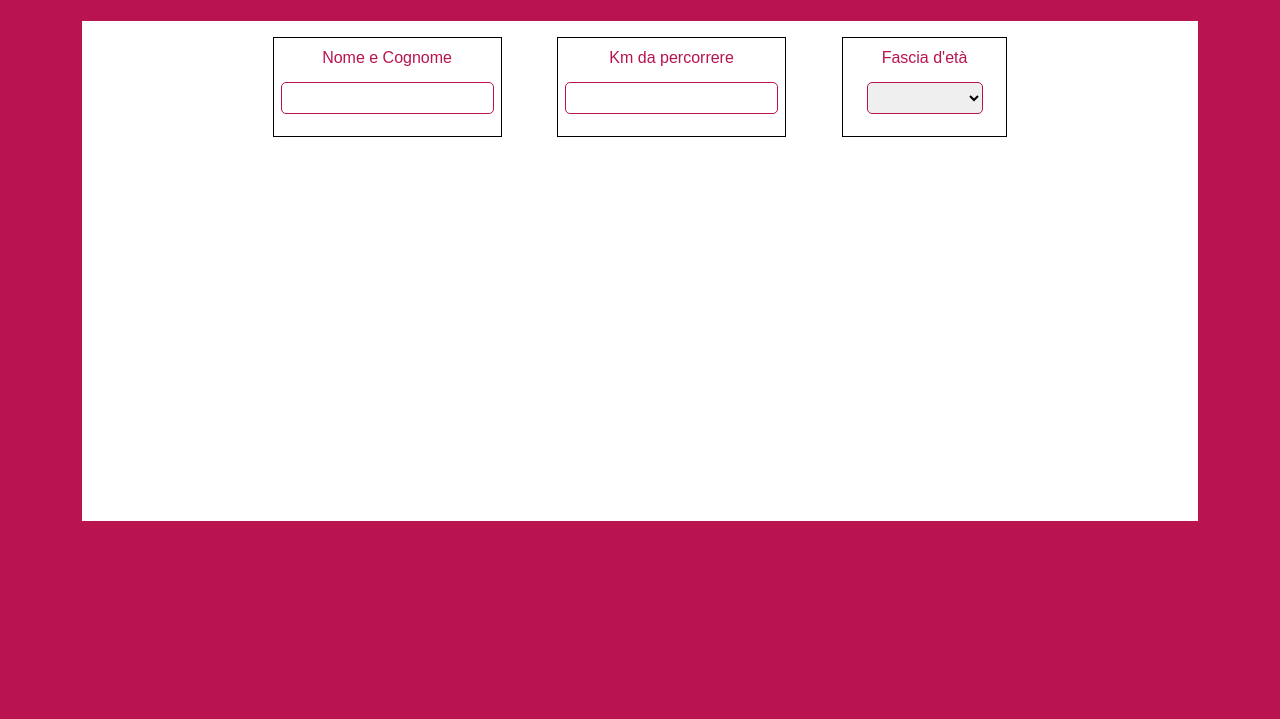
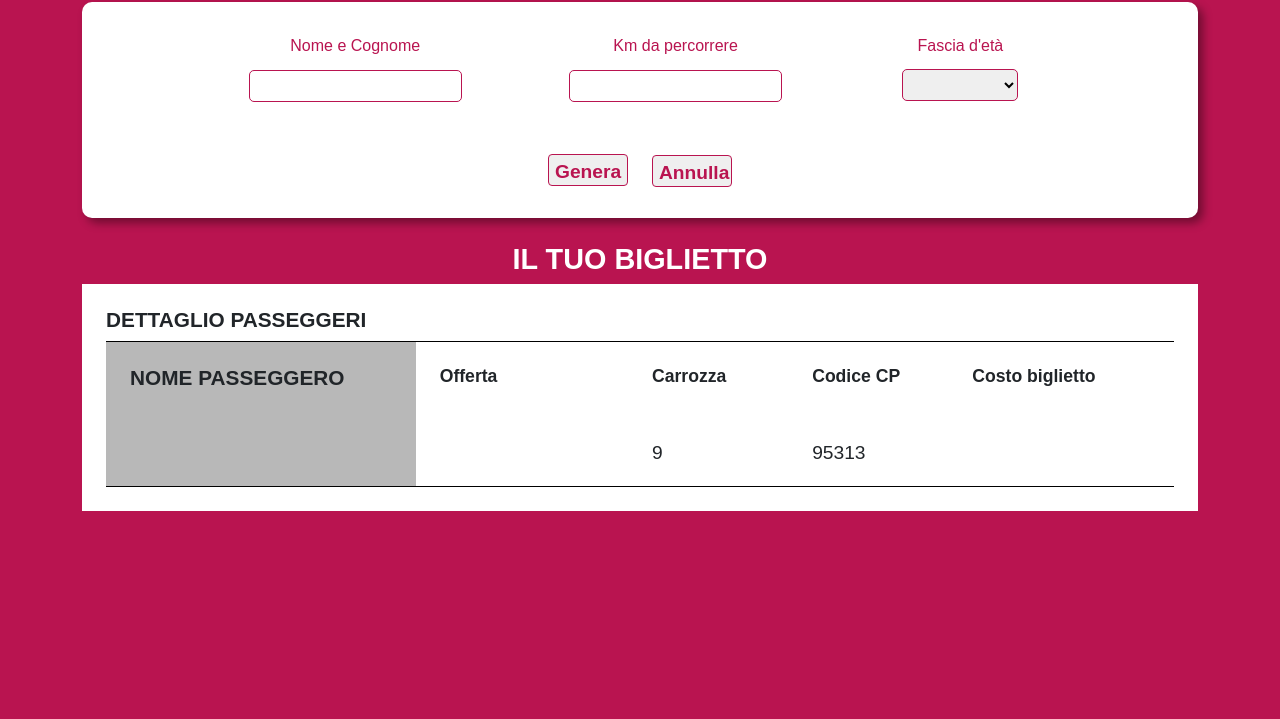
Before and after one commit to katy01101011/js-biglietto-treno-form, a plain HTML site: page index.html in a window 1280 px wide. Shown: the part 81-800 px from the top of the page. Drawn offline with nearby package versions, Linux system fonts and the light colour scheme.

Commit message:
btn genera: non funziona

```diff
--- a/css/style.css
+++ b/css/style.css
@@ -1,21 +1,35 @@
 :root {
     --bordeaux: #B91450;
-    --orange: #ED9D57;
 }
 
 /* COMMON */
 
 h2 {
     color: white;
-    font-size: 2rem;
+    font-size: 1.8rem;
     font-weight: bold;
     text-transform: uppercase;
     text-align: center;
-    margin: 2rem;
+}
+
+h3 {
+    font-size: 1.3rem;
+    font-weight: bold;
+    text-transform: uppercase;
 }
 
 h4 {
     font-size: 1rem;
+}
+
+h5 {
+    font-size: 1.1rem;
+    font-weight: bold;
+}
+
+p {
+    font-size: 1.2rem;
+    margin: 0;
 }
 
 body {
@@ -24,23 +38,20 @@ body {
 
 }
 
+/* Form */
+
 form {
     background-color: white;
     width: 100%;
-    height: 500px;
     line-height: 2rem;
+    border-radius: 10px;
+    box-shadow: 5px 5px 10px 0px rgba(0, 0, 0, .4);
 }
 
 form .row {
     margin: auto;
-    width: 70%;
+    width: 80%;
     line-height: 2.5rem;
-}
-
-.box {
-    border: 1px solid black;
-    width: 100%;
-    height: 100px;
 }
 
 label {
@@ -53,6 +64,48 @@ input, select {
     border-radius: 5px;
 }
 
-option {
+/* Buttons */
+
+button {
+    color: var(--bordeaux);
+    font-size: 1.2rem;
+    width: 80px;
     height: 2rem;
+    line-height: 2rem;
+    border-radius: 4px;
+    border: 1px solid var(--bordeaux);
 }
+
+/* Ticket */
+
+.ticket {
+    width: 100%;
+    background-color: white;
+    /* display: none; */
+}
+
+.ticket .row {
+    border-top: 1px solid black;
+    border-bottom: 1px solid black;
+}
+
+.passenger-ticket>div:nth-child(1) {
+    width: 29%;
+    background-color: rgb(184, 184, 184);
+}
+
+.passenger-ticket>div:nth-child(2) {
+    width: 21%;
+}
+
+.passenger-ticket>div:nth-child(3) {
+    width: 15%;
+}
+
+.passenger-ticket>div:nth-child(4) {
+    width: 15%;
+}
+
+.passenger-ticket>div:nth-child(5) {
+    width: 20%;
+}
--- a/index.html
+++ b/index.html
@@ -11,49 +11,96 @@
 </head>
 <body>
     <nav>
-        <div class="container">
+        <div class="container my-4">
             <h2>
                 Calcola il prezzo del tuo biglietto
             </h2>
-            <form class="container-fluid p-3">
-                <div class="row justify-content-between">
-                    <div class="col-4">
-                        <div class="box">
+            <!-- Form -->
+            <form class="container-fluid p-4 mt-4">
+                <!-- Input -->
+                <div class="row justify-content-center justify-content-md-between">
+                    <div class="col-10 col-md-4">
                         <div class="form-item text-center">
-                            <label for="user-name">Nome e Cognome</label>
-                            <input type="text" name="user-name" id="user-name">
-                        </div>
+                            <label for="passenger-name">Nome e Cognome</label>
+                            <input type="text" name="passenger-name" id="passenger-name">
                         </div>
                     </div>
-                    <div class="col-4">
-                        <div class="box">
+                    <div class="col-10 col-md-4">
                         <div class="form-item text-center">
-                            <label for="user-distance">Km da percorrere</label>
-                            <input type="text" name="user-distance" id="user-distance">
-                        </div>
+                            <label for="passenger-distance">Km da percorrere</label>
+                            <input type="text" name="passenger-distance" id="passenger-distance">
                         </div>
                     </div>
-                    <div class="col-3">
-                        <div class="box">
+                    <div class="col-10 col-md-3">
                         <div class="form-item text-center">
-                            <label for="user-age">Fascia d'età</label>
-                            <select name="user-age" id="user-age">
+                            <label for="passenger-age">Fascia d'età</label>
+                            <select name="passenger-age" id="passenger">
                                 <option value=""></option>
-                                <option value="minorenne">Minorenne
+                                <option value="Biglietto">Minorenne
                                 </option>
-                                <option value="maggiorenne">Maggiorenne
+                                <option value="Biglietto Standard">Maggiorenne
                                 </option>
-                                <option value="over-65">Over 65</option>
+                                <option value="Biglietto Silver">Over 65</option>
                             </select>
-                        </div>
                         </div>
                     </div>
                 </div>
+                <!-- /Input -->
+
+                <!-- Buttons -->
+                <div class="row mt-5">
+                    <div class="col-6 d-flex text-center justify-content-end">
+                        <button id="genera" class="fw-bold">
+                            Genera
+                        </button>
+                    </div>
+                    <div class="col-6">
+                        <button id="annulla" class="fw-bold">
+                            Annulla
+                        </button>
+                    </div>
+                </div>
+                <!-- /Buttons -->
             </form>
+            <!-- Form -->
         </div>
     </nav>
 
     <main>
+        <div class="container">
+            <h2>
+                Il tuo biglietto
+            </h2>
+            <div class="ticket p-4">
+                <h3>
+                    Dettaglio passeggeri
+                </h3>
+                <div class="container-fluid">
+                    <div class="row passenger-ticket lh-1">
+                        <div class="p-4">
+                            <h3>Nome passeggero</h3>
+                            <p id="ticket-name" class="fw-bold"></p>
+                        </div>
+                        <div class="ps-4">
+                            <h5 class="py-4">Offerta</h5>
+                            <p id="ticket-type" class="py-4"></p>
+                        </div>
+                        <div>
+                            <h5 class="py-4">Carrozza</h5>
+                            <p id="ticket-wagon" class="py-4"></p>
+                        </div>
+                        <div>
+                            <h5 class="py-4">Codice CP</h5>
+                            <p id="ticket-cp-code" class="py-4"></p>
+                        </div>
+                        <div>
+                            <h5 class="py-4">Costo biglietto</h5>
+                            <p id="ticket-price" class="py-4"></p>
+                        </div>
+                    </div>
+                </div>
+            </div>
+        </div>
     </main>
 
 
--- a/js/script.js
+++ b/js/script.js
@@ -0,0 +1,55 @@
+// Buttons
+const formGetInfo = document.getElementById('genera');
+console.log(formGetInfo);
+formGetInfo.addEventListener('click',
+    function() {
+    // Prelievo input utente
+        // const passengerName = document.getElementById('passenger-name').value;
+        // console.log(passengerName);
+
+        // const passengerDistance = document.getElementById('passenger-distance');
+        // console.log(passengerDistance);
+
+        // const ticketType = document.getElementById("passenger-age").value;
+        // console.log(ticketType);
+
+// // Visualizzazione in HTML risposte utente
+        // const nameResponse = document.getElementById('passenger-name');
+        // console.log(nameResponse);
+        // nameResponse.innerHTML = `${passengerName}`;
+
+        // const ageResponse = document.getElementById('passenger-age');
+        // console.log(ageResponse);
+        // ageResponse.innerHTML = `${passengerAge}`;
+
+    // Qual'è il prezzo del biglietto del treno?
+        // const standardTicket = passengerDistance * 0.21;
+        // console.log(standardTicket, typeof(regularTicket));
+
+        // if (userAge <= 18) {
+        //     ticketPrice *= 0.8;
+        //     console.log(ticketPrice);
+        // } else if (userAge > 65) {
+        //     ticketPrice *= 0.6;
+        //     console.log(ticketPrice);
+        // }
+
+    // document.getElementById('ticket-price').innerHTML = ticketPrice.toFixed(2);
+    }
+)
+
+// CARROZZA
+const ticketWagon = Math.floor(Math.random() * (9) + 1)
+console.log(ticketWagon);
+
+const wagonResponse = document.getElementById('ticket-wagon');
+        console.log(wagonResponse);
+        wagonResponse.innerHTML = `${ticketWagon}`;
+
+// CODICE CP
+const ticketCpCode = Math.floor(Math.random() * (99999 - 90000 + 1) + 90000)
+console.log(ticketCpCode);
+
+const cpCodeResponse = document.getElementById('ticket-cp-code');
+        console.log(cpCodeResponse);
+        cpCodeResponse.innerHTML = `${ticketCpCode}`;
```
